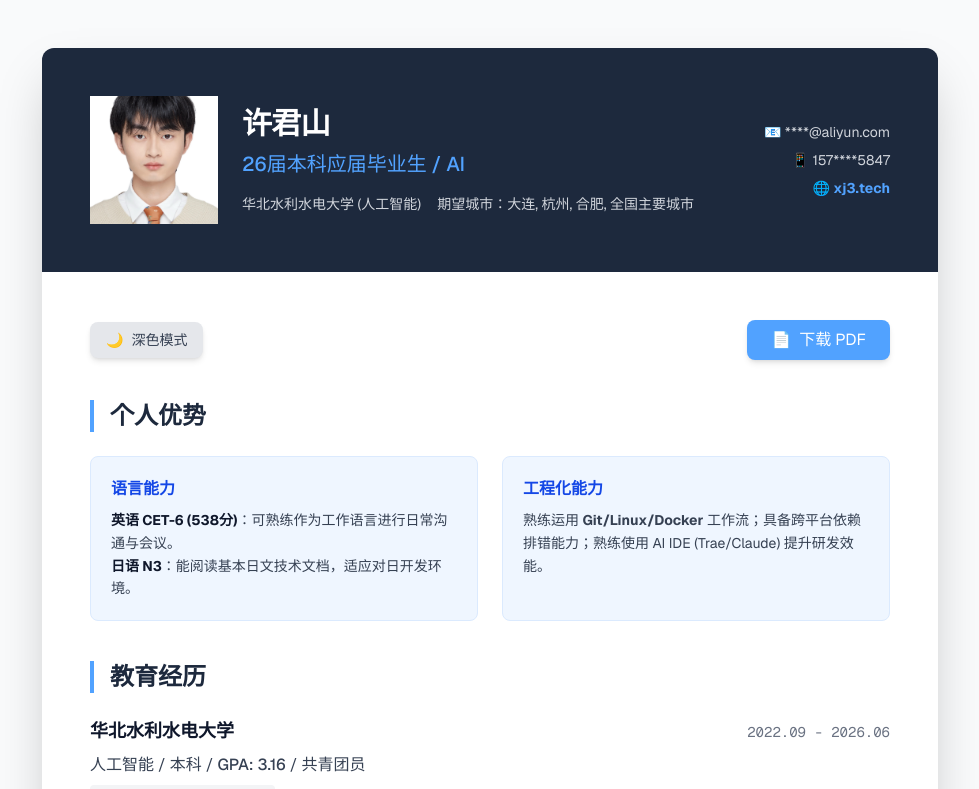
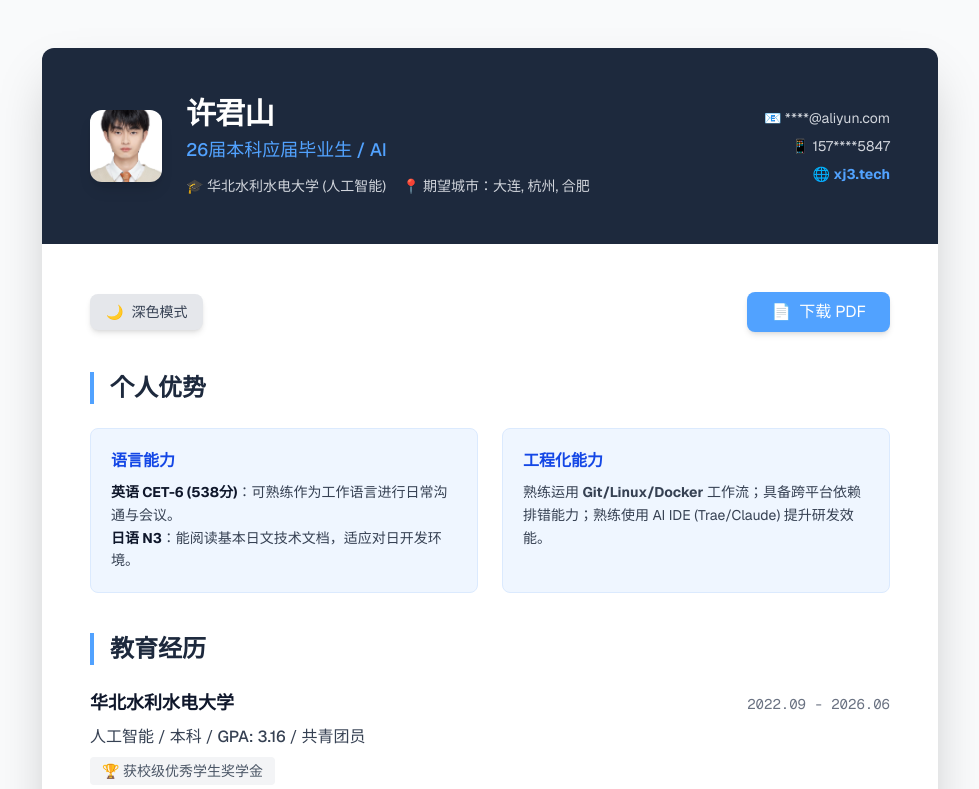
Before and after one commit to yuaiccc/my-resume, a Next.js app: page / in a window 1280 px wide. Shown: the top 789 px of the page, without its empty margins (150-1129 px from the left). Built offline with nearby package versions, Linux system fonts and the light colour scheme.

Commit message:
更新简历内容

```diff
--- a/app/page.tsx
+++ b/app/page.tsx
@@ -44,11 +44,12 @@ export default function Resume() {
       <div className="max-w-4xl mx-auto bg-white dark:bg-gray-800 shadow-2xl rounded-xl overflow-hidden transition-colors duration-300">
 
         {/* === 头部信息 === */}
-        <header className="bg-slate-800 text-white p-8 md:p-12">
-          <div className="flex flex-col md:flex-row justify-between items-start md:items-center">
-            <div className="flex items-center gap-6">
+        <header className="bg-slate-800 dark:bg-slate-950 text-white p-8 md:p-12 transition-colors duration-300">
+          <div className="flex flex-col md:flex-row justify-between items-center gap-6">
+            {/* 左侧：头像 + 基本信息 */}
+            <div className="flex flex-col md:flex-row items-center gap-6">
               {/* 头像 */}
-              <div className="w-32 h-32 overflow-hidden" onContextMenu={(e) => e.preventDefault()}>
+              <div className="w-18 h-18 rounded-xl overflow-hidden flex-shrink-0 shadow-lg" onContextMenu={(e) => e.preventDefault()}>
                 <img
                   src="/profile.jpg"
                   alt="许君山"
@@ -57,21 +58,17 @@ export default function Resume() {
                   onContextMenu={(e) => e.preventDefault()}
                 />
               </div>
-              <div>
+              <div className="text-center md:text-left">
                 <h1 className="text-3xl font-bold tracking-tight">许君山</h1>
-                <p className="mt-2 text-xl text-blue-400 font-medium">26届本科应届毕业生 / AI</p>
-                <div className="mt-4 flex flex-wrap gap-4 text-sm text-gray-300">
-                  <div className="flex items-center gap-1">
-                    <span> 华北水利水电大学 (人工智能)</span>
-                  </div>
-                  <div className="flex items-center gap-1">
-                    <span> 期望城市：大连, 杭州, 合肥, 全国主要城市</span>
-                  </div>
+                <p className="mt-1 text-lg text-blue-400 font-medium">26届本科应届毕业生 / AI</p>
+                <div className="mt-3 flex flex-wrap justify-center md:justify-start gap-4 text-sm text-gray-300">
+                  <span>🎓 华北水利水电大学 (人工智能)</span>
+                  <span>📍 期望城市：大连, 杭州, 合肥</span>
                 </div>
               </div>
             </div>
-            {/* 联系方式 - 右侧 */}
-            <div className="mt-6 md:mt-0 flex flex-col gap-2 text-sm text-gray-300 md:text-right">
+            {/* 右侧：联系方式 */}
+            <div className="flex flex-col gap-2 text-sm text-gray-300 text-center md:text-right">
               <a
                 href="mailto:yuaiccc@aliyun.com"
                 className="hover:text-white transition cursor-pointer select-none"
```
